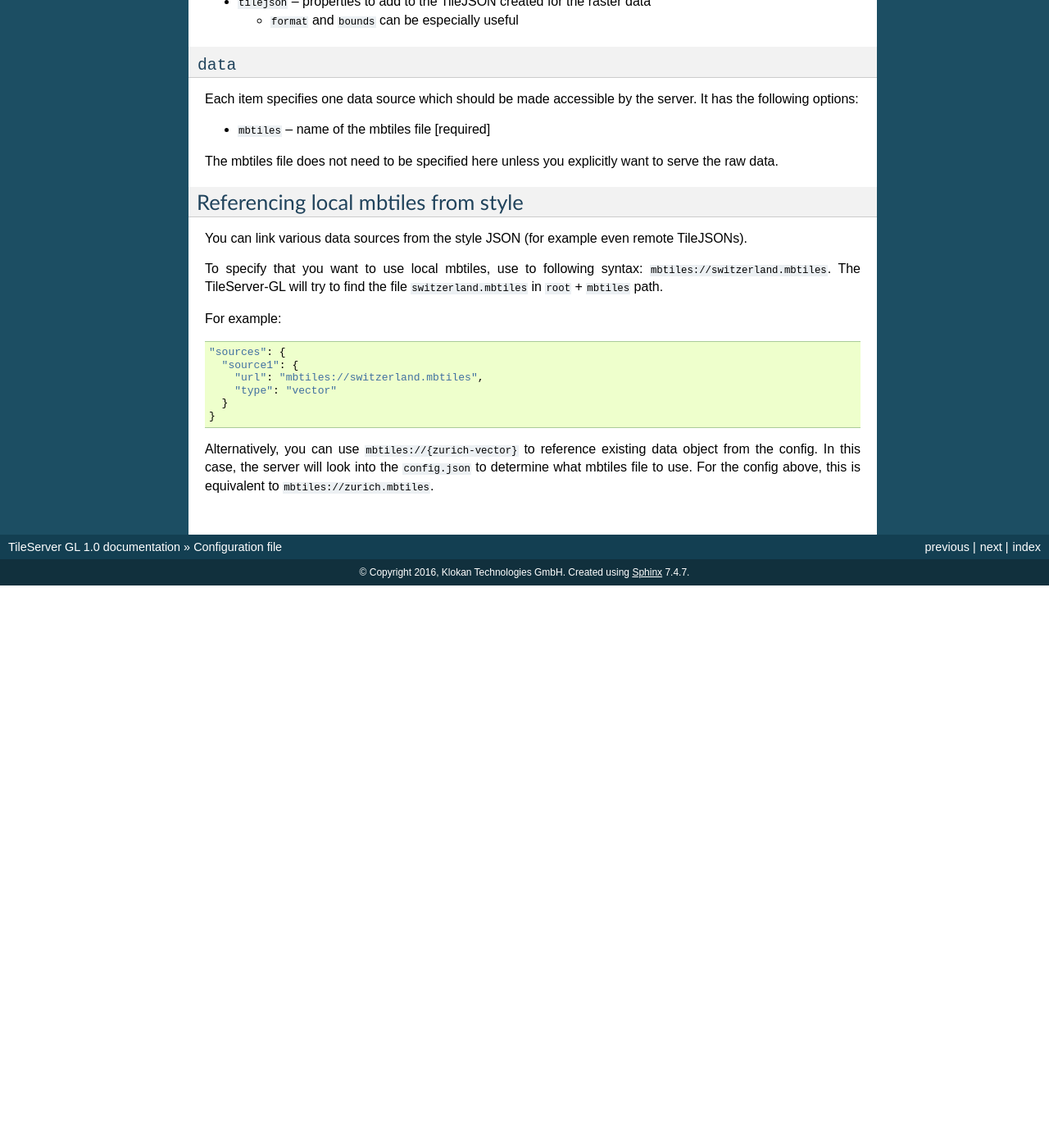
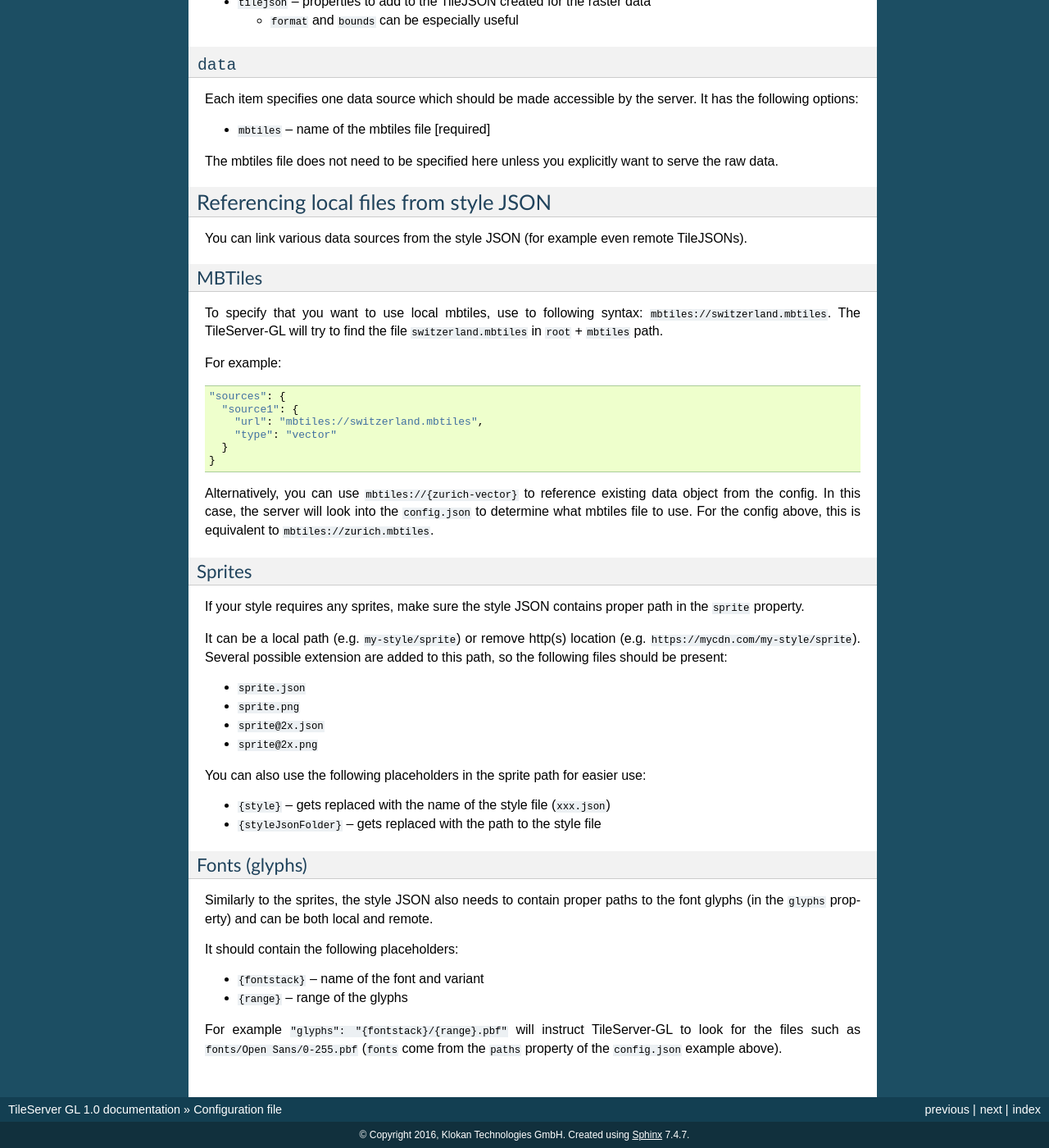
Before and after one commit to acalcutt/wifidb-tileserver-gl, a Sphinx documentation site: the page built from docs/config.rst, in a window 1280 px wide and 1400 px high, scrolled down 1557 px. Shown: the whole window at 82% size. Built offline with Sphinx 7.4.7, drawn with Linux system fonts in a browser that asks for light colours; before the commit the page ends 2271 px from its top, so only the background shows below that; some of the changed text lies outside the part shown.

Commit message:
Update documentation to reflect recent changes

```diff
--- a/docs/config.rst
+++ b/docs/config.rst
@@ -10,7 +10,7 @@ Example::
     "options": {
       "paths": {
         "root": "",
-        "fonts": "glyphs",
+        "fonts": "fonts",
         "sprites": "sprites",
         "styles": "styles",
         "mbtiles": ""
@@ -99,10 +99,13 @@ Each item specifies one data source which should be made accessible by the serve
 
 The mbtiles file does not need to be specified here unless you explicitly want to serve the raw data.
 
-Referencing local mbtiles from style
-====================================
+Referencing local files from style JSON
+=======================================
 
 You can link various data sources from the style JSON (for example even remote TileJSONs).
+
+MBTiles
+-------
 
 To specify that you want to use local mbtiles, use to following syntax: ``mbtiles://switzerland.mbtiles``.
 The TileServer-GL will try to find the file ``switzerland.mbtiles`` in ``root`` + ``mbtiles`` path.
@@ -119,3 +122,32 @@ For example::
 Alternatively, you can use ``mbtiles://{zurich-vector}`` to reference existing data object from the config.
 In this case, the server will look into the ``config.json`` to determine what mbtiles file to use.
 For the config above, this is equivalent to ``mbtiles://zurich.mbtiles``.
+
+Sprites
+-------
+
+If your style requires any sprites, make sure the style JSON contains proper path in the ``sprite`` property.
+
+It can be a local path (e.g. ``my-style/sprite``) or remove http(s) location (e.g. ``https://mycdn.com/my-style/sprite``). Several possible extension are added to this path, so the following files should be present:
+
+* ``sprite.json``
+* ``sprite.png``
+* ``sprite@2x.json``
+* ``sprite@2x.png``
+
+You can also use the following placeholders in the sprite path for easier use:
+
+* ``{style}`` -- gets replaced with the name of the style file (``xxx.json``)
+* ``{styleJsonFolder}`` -- gets replaced with the path to the style file
+
+Fonts (glyphs)
+--------------
+
+Similarly to the sprites, the style JSON also needs to contain proper paths to the font glyphs (in the ``glyphs`` property) and can be both local and remote.
+
+It should contain the following placeholders:
+
+* ``{fontstack}`` -- name of the font and variant
+* ``{range}`` -- range of the glyphs
+
+For example ``"glyphs": "{fontstack}/{range}.pbf"`` will instruct TileServer-GL to look for the files such as ``fonts/Open Sans/0-255.pbf`` (``fonts`` come from the ``paths`` property of the ``config.json`` example above).
--- a/docs/endpoints.rst
+++ b/docs/endpoints.rst
@@ -43,6 +43,8 @@ Static images
 
     * value of ``0.1`` means "add 10% size to each side to make sure the area of interest is nicely visible"
 
+* You can also use (experimental) ``/styles/{id}/static/raw/...`` endpoints with raw spherical mercator coordinates (EPSG:3857) instead of WGS84.
+
 * The static images are not available in the ``tileserver-gl-light`` version.
 
 Source data
```
